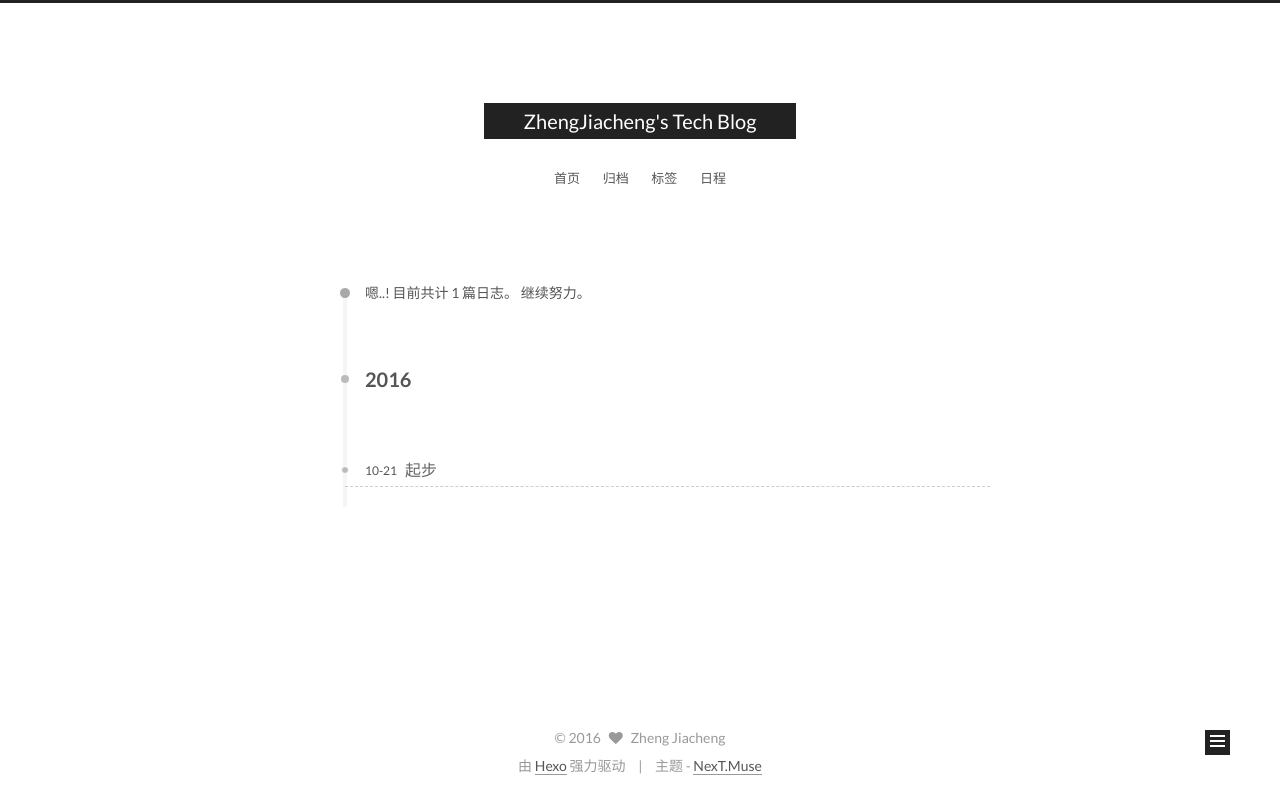
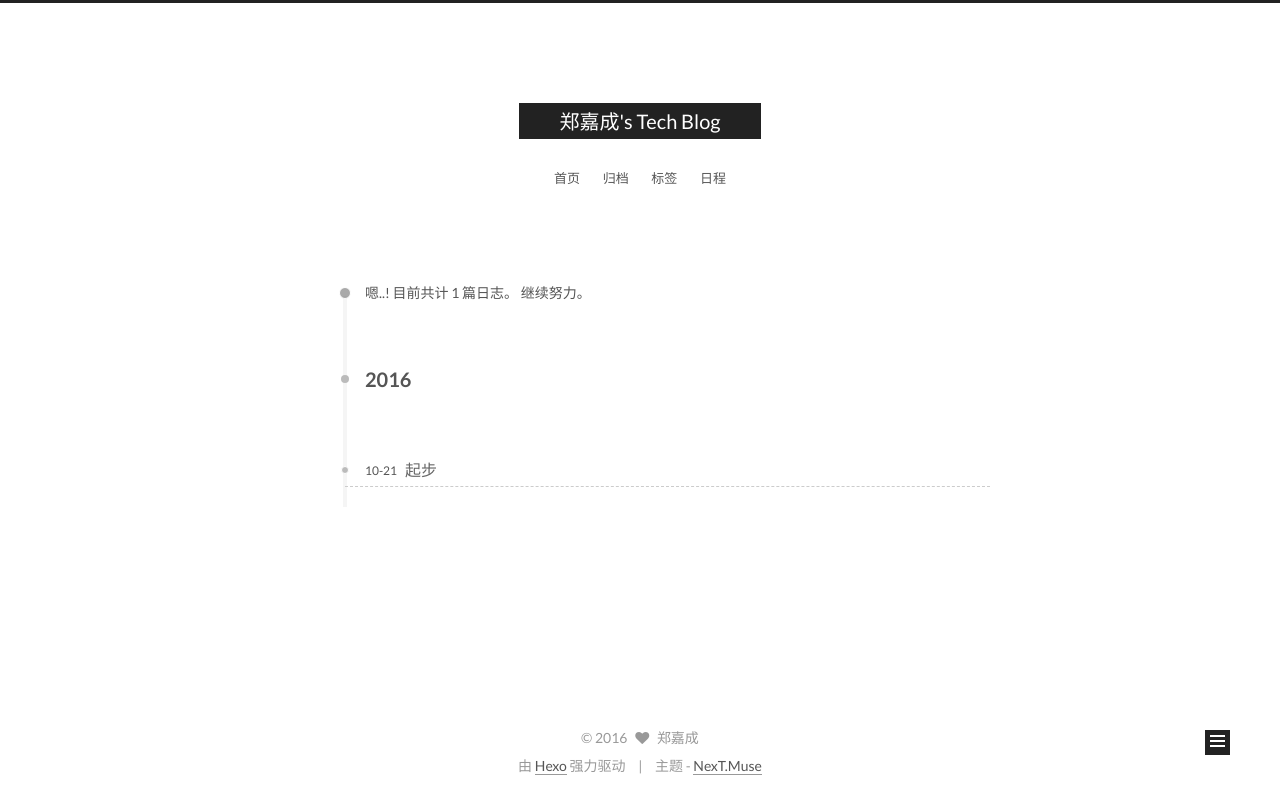
Before and after one commit to JiachengZheng/JiachengZheng.github.io, a plain HTML site: page archives/2016/10/index.html in a window 1280 px wide. Drawn offline with Linux system fonts and the light colour scheme.

Commit message:
Site updated: 2016-10-21 17:16:52

```diff
--- a/archives/2016/10/index.html
+++ b/archives/2016/10/index.html
@@ -85,11 +85,11 @@
 
 
 <meta property="og:type" content="website">
-<meta property="og:title" content="ZhengJiacheng's Tech Blog">
+<meta property="og:title" content="郑嘉成's Tech Blog">
 <meta property="og:url" content="http://yoursite.com/archives/2016/10/index.html">
-<meta property="og:site_name" content="ZhengJiacheng's Tech Blog">
+<meta property="og:site_name" content="郑嘉成's Tech Blog">
 <meta name="twitter:card" content="summary">
-<meta name="twitter:title" content="ZhengJiacheng's Tech Blog">
+<meta name="twitter:title" content="郑嘉成's Tech Blog">
 
 
 
@@ -113,7 +113,7 @@
   <link rel="canonical" href="http://yoursite.com/archives/2016/10/"/>
 
 
-  <title> 归档 | ZhengJiacheng's Tech Blog </title>
+  <title> 归档 | 郑嘉成's Tech Blog </title>
 </head>
 
 <body itemscope itemtype="//schema.org/WebPage" lang="zh-Hans">
@@ -144,7 +144,7 @@
   <div class="custom-logo-site-title">
     <a href="/"  class="brand" rel="start">
       <span class="logo-line-before"><i></i></span>
-      <span class="site-title">ZhengJiacheng's Tech Blog</span>
+      <span class="site-title">郑嘉成's Tech Blog</span>
       <span class="logo-line-after"><i></i></span>
     </a>
   </div>
@@ -305,8 +305,8 @@
         <div class="site-author motion-element" itemprop="author" itemscope itemtype="//schema.org/Person">
           <img class="site-author-image" itemprop="image"
                src="/images/avatar.gif"
-               alt="Zheng Jiacheng" />
-          <p class="site-author-name" itemprop="name">Zheng Jiacheng</p>
+               alt="郑嘉成" />
+          <p class="site-author-name" itemprop="name">郑嘉成</p>
           <p class="site-description motion-element" itemprop="description"></p>
         </div>
         <nav class="site-state motion-element">
@@ -356,7 +356,7 @@
   <span class="with-love">
     <i class="fa fa-heart"></i>
   </span>
-  <span class="author" itemprop="copyrightHolder">Zheng Jiacheng</span>
+  <span class="author" itemprop="copyrightHolder">郑嘉成</span>
 </div>
 
 <div class="powered-by">
--- a/css/main.css
+++ b/css/main.css
@@ -1563,7 +1563,7 @@ pre .javascript .function {
   width: 4px;
   height: 4px;
   border-radius: 50%;
-  background: #29ffff;
+  background: #74e7ff;
 }
 .links-of-blogroll {
   font-size: 13px;
```
Also changed, not shown: 2016/10/21/起步/index.html (+6 -6 lines), archives/2016/index.html (+8 -8 lines), archives/index.html (+8 -8 lines), index.html (+8 -8 lines).
